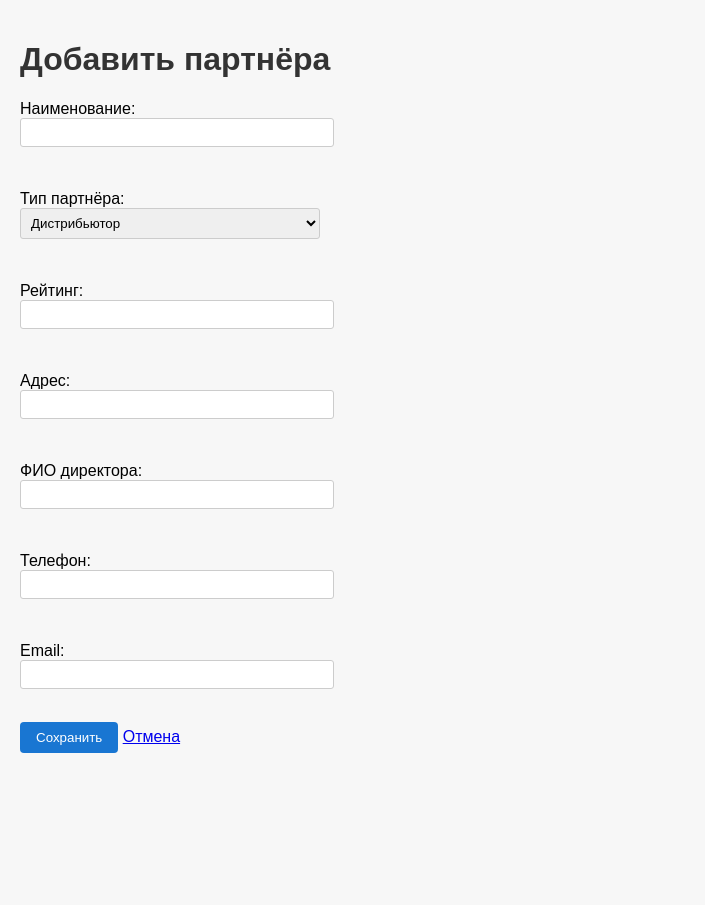
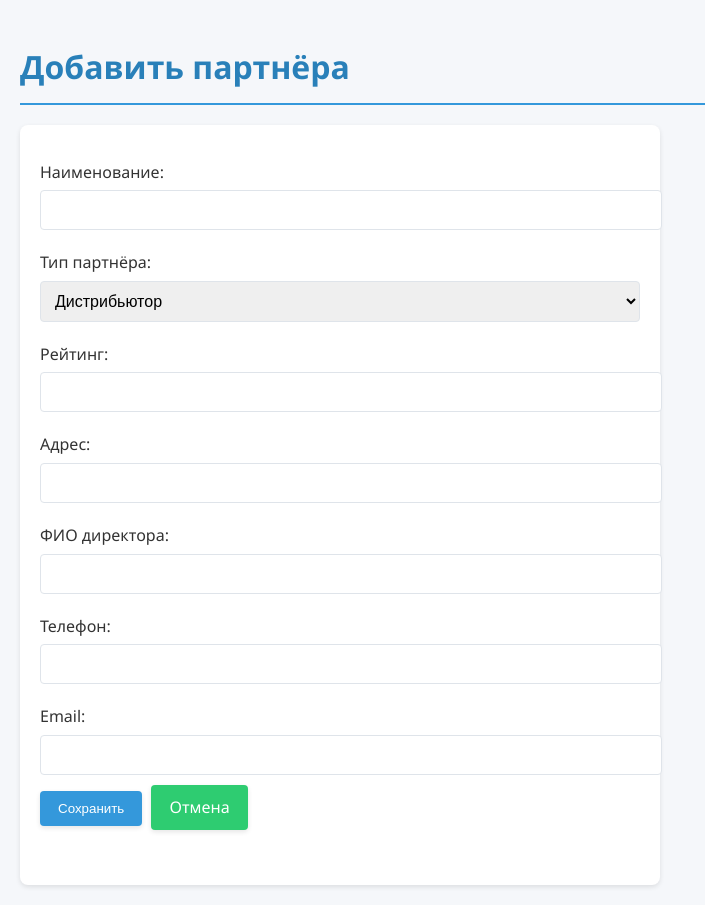
Before and after one commit to NikitaChernikov04/DE, a Flask app: page /partner/add in a window 1280 px wide. Shown: the whole page, without its empty margins (0-705 px from the left). Before the commit the page ends 753 px from the top, so only its background shows below. Run offline with Flask 3, Linux system fonts and the light colour scheme.

Commit message:
Улучшен дизайн приложения: обновлены стили и интерфейс

```diff
--- a/static/style.css
+++ b/static/style.css
@@ -1,49 +1,167 @@
+:root {
+    --primary-color: #3498db;
+    --primary-dark: #2980b9;
+    --secondary-color: #2ecc71;
+    --secondary-dark: #27ae60;
+    --warning-color: #e74c3c;
+    --warning-dark: #c0392b;
+    --text-color: #333;
+    --light-bg: #f5f7fa;
+    --border-color: #dfe4ea;
+    --shadow: 0 2px 5px rgba(0, 0, 0, 0.1);
+}
+
 body {
-    font-family: Arial, sans-serif;
-    background: #f7f7f7;
+    font-family: 'Segoe UI', Tahoma, Geneva, Verdana, sans-serif;
+    background: var(--light-bg);
     margin: 0;
     padding: 20px;
+    color: var(--text-color);
+    line-height: 1.6;
 }
+
 h1 {
-    color: #333;
+    color: var(--primary-dark);
+    border-bottom: 2px solid var(--primary-color);
+    padding-bottom: 10px;
+    margin-bottom: 20px;
 }
+
+/* Стили таблиц */
 table {
     border-collapse: collapse;
     width: 100%;
     background: #fff;
     margin-bottom: 20px;
+    border-radius: 8px;
+    overflow: hidden;
+    box-shadow: var(--shadow);
 }
+
 table th, table td {
-    border: 1px solid #ccc;
-    padding: 8px 12px;
+    border: 1px solid var(--border-color);
+    padding: 12px 15px;
     text-align: left;
 }
+
 table th {
-    background: #f0f0f0;
+    background: var(--primary-color);
+    color: white;
+    font-weight: 500;
+    text-transform: uppercase;
+    font-size: 0.9em;
+    letter-spacing: 0.5px;
 }
+
+table tr:nth-child(even) {
+    background-color: #f8f9fa;
+}
+
+table tr:hover {
+    background-color: #f1f3f5;
+}
+
+/* Стили кнопок */
 .btn, button[type="submit"] {
     display: inline-block;
-    padding: 8px 16px;
-    background: #1976d2;
+    padding: 10px 18px;
+    background: var(--primary-color);
     color: #fff;
     text-decoration: none;
     border: none;
     border-radius: 4px;
-    margin-bottom: 10px;
+    margin: 5px 5px 15px 0;
     cursor: pointer;
-    transition: background 0.2s;
+    transition: all 0.3s ease;
+    font-weight: 500;
+    box-shadow: var(--shadow);
 }
+
 .btn:hover, button[type="submit"]:hover {
-    background: #1565c0;
+    background: var(--primary-dark);
+    transform: translateY(-2px);
+    box-shadow: 0 4px 8px rgba(0, 0, 0, 0.15);
 }
+
+.btn-secondary {
+    background: var(--secondary-color);
+}
+
+.btn-secondary:hover {
+    background: var(--secondary-dark);
+}
+
+.btn-warning {
+    background: var(--warning-color);
+}
+
+.btn-warning:hover {
+    background: var(--warning-dark);
+}
+
+/* Стили форм */
+form {
+    background: white;
+    padding: 20px;
+    border-radius: 8px;
+    box-shadow: var(--shadow);
+    max-width: 600px;
+}
+
 form label {
     display: block;
-    margin: 10px 0 5px 0;
+    margin: 15px 0 5px 0;
+    font-weight: 500;
+    color: var(--text-color);
 }
+
 input, select {
-    padding: 6px;
-    width: 300px;
-    border: 1px solid #ccc;
-    border-radius: 3px;
-    margin-bottom: 10px;
+    width: 100%;
+    padding: 10px;
+    border: 1px solid var(--border-color);
+    border-radius: 4px;
+    margin-bottom: 5px;
+    font-size: 1rem;
+    transition: border 0.3s ease;
 }
+
+input:focus, select:focus {
+    outline: none;
+    border-color: var(--primary-color);
+    box-shadow: 0 0 0 3px rgba(52, 152, 219, 0.25);
+}
+
+/* Стили информационных блоков */
+.partner-info, .price-info {
+    background: white;
+    padding: 15px;
+    border-radius: 8px;
+    box-shadow: var(--shadow);
+    margin-bottom: 20px;
+}
+
+.partner-info p, .price-info p {
+    margin: 8px 0;
+}
+
+/* Навигация */
+.actions {
+    margin-bottom: 20px;
+}
+
+/* Адаптивность */
+@media (max-width: 768px) {
+    table {
+        font-size: 0.9em;
+    }
+
+    body {
+        padding: 10px;
+    }
+
+    .btn, button[type="submit"] {
+        display: block;
+        width: 100%;
+        margin-bottom: 10px;
+    }
+}
--- a/templates/partner_form.html
+++ b/templates/partner_form.html
@@ -7,34 +7,37 @@
 </head>
 <body>
     <h1>{% if partner %}Редактировать{% else %}Добавить{% endif %} партнёра</h1>
+
     <form method="post">
-        <label>Наименование:<br>
+        <label>Наименование:</label>
         <input type="text" name="name" value="{{ partner.name if partner else '' }}" required>
-        </label><br>
-        <label>Тип партнёра:<br>
+
+        <label>Тип партнёра:</label>
         <select name="type_id" required>
             {% for t in types %}
             <option value="{{ t.id }}" {% if partner and partner.type_id == t.id %}selected{% endif %}>{{ t.name }}</option>
             {% endfor %}
         </select>
-        </label><br>
-        <label>Рейтинг:<br>
+
+        <label>Рейтинг:</label>
         <input type="number" name="rating" value="{{ partner.rating if partner else '' }}" required>
-        </label><br>
-        <label>Адрес:<br>
+
+        <label>Адрес:</label>
         <input type="text" name="address" value="{{ partner.address if partner else '' }}">
-        </label><br>
-        <label>ФИО директора:<br>
+
+        <label>ФИО директора:</label>
         <input type="text" name="director_name" value="{{ partner.director_name if partner else '' }}">
-        </label><br>
-        <label>Телефон:<br>
+
+        <label>Телефон:</label>
         <input type="text" name="phone" value="{{ partner.phone if partner else '' }}">
-        </label><br>
-        <label>Email:<br>
+
+        <label>Email:</label>
         <input type="email" name="email" value="{{ partner.email if partner else '' }}">
-        </label><br>
-        <button type="submit">Сохранить</button>
-        <a href="{{ url_for('index') }}">Отмена</a>
+
+        <div class="actions">
+            <button type="submit" class="btn">Сохранить</button>
+            <a href="{{ url_for('index') }}" class="btn btn-secondary">Отмена</a>
+        </div>
     </form>
 </body>
 </html>
--- a/templates/sales_history.html
+++ b/templates/sales_history.html
@@ -7,15 +7,16 @@
 </head>
 <body>
     <h1>История продаж — {{ partner.name }}</h1>
+
     <div class="partner-info">
         <p><strong>Тип партнёра:</strong> {{ partner.type.name }}</p>
         <p><strong>Общая сумма продаж:</strong> {{ "{:,.2f}".format(total_amount) }} руб.</p>
-        <p><strong>Текущая скидка:</strong> {{ discount }}%</p>
+        <p><strong>Текущая скидка:</strong> <span class="discount">{{ discount }}%</span></p>
     </div>
 
     <div class="actions">
         <a href="{{ url_for('add_sale', partner_id=partner.id) }}" class="btn">Добавить продажу</a>
-        <a href="{{ url_for('index') }}" class="btn">Назад к списку партнёров</a>
+        <a href="{{ url_for('index') }}" class="btn btn-secondary">Назад к списку</a>
     </div>
 
     <table>
```
Also changed, not shown: templates/add_sale.html (+33 -35 lines), templates/partners.html (+8 -3 lines), templates/type_form.html (+8 -5 lines), templates/types.html (+7 -3 lines). Lines whose indentation alone changed are shown as unchanged.
